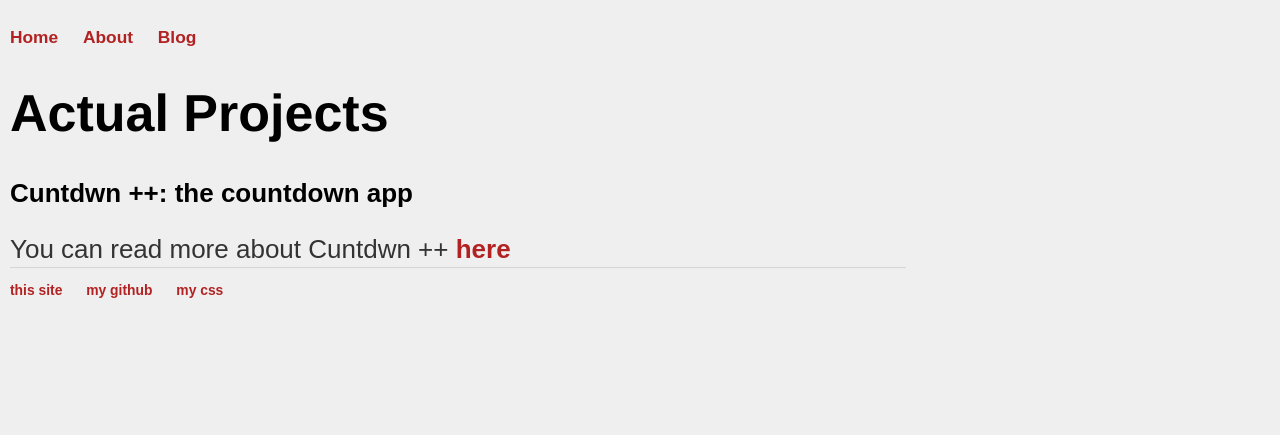
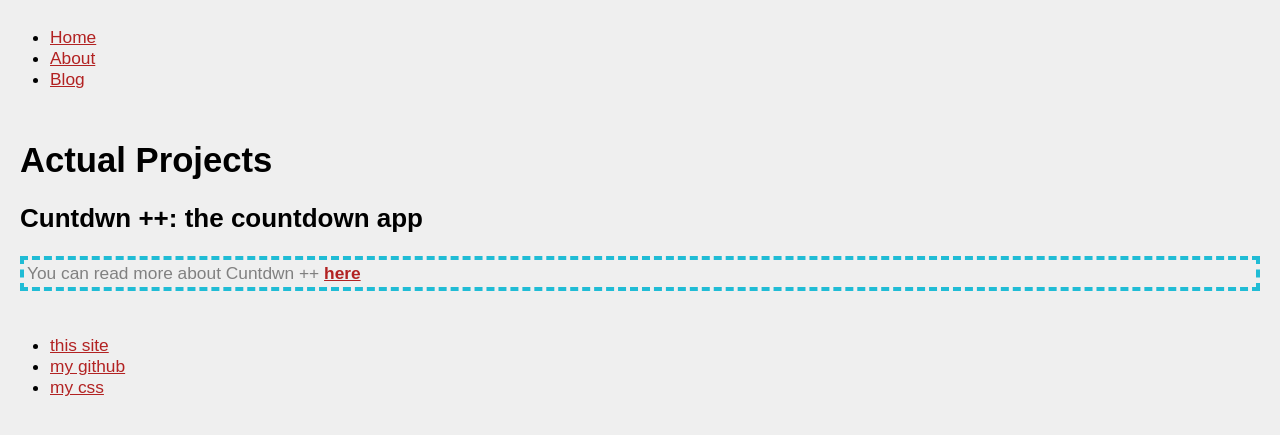
Before and after one commit to Samplasion/samplasion.github.iold, a Jekyll site: the page built from projectsiOS/index.md, in a window 1280 px wide. Shown: the top 435 px of the page. Built offline with Jekyll 4.4.1, drawn with Linux system fonts in a browser that asks for light colours; a script that is not in the unit is left out.

Commit message:
Update main.css

```diff
--- a/css/main.css
+++ b/css/main.css
@@ -1,207 +1,13 @@
-body {
-      margin: 60px auto;
-      width: 70%;
-      background-color: white;
- +    font-family: 'Arial';
-  }
-  nav ul, footer ul {
-      font-family:'Helvetica', 'Arial', 'Sans-Serif';
-     padding: 0px;
-     list-style: none;
-     font-weight: bold;
- }
- nav ul li, footer ul li {
-     display: inline;
-     margin-right: 20px;
- }
- a {
-     text-font: 'Arial';
-     text-decoration: none;
-     color: firebrick;
- }
- a:hover {
-     text-font: 'Arial';
-     text-decoration: underline;
- }
- h1 {
-     font-size: 3em;
-     font-family:'Helvetica', 'Arial', 'Sans-Serif';
-     font-color: #afafaf;
- }
- h2 {
-     font-family: 'Arial';
- }
- h3 {
-     font-family: 'Arial';
- }
- p1 {
-     font-family: 'Arial';
- }
- p {
-     font-size: 1.5em;
-     font-color: #afafaf;
-     font-family: 'Arial';
-     line-height: 1.4em;
-     color: #333;
- }
-.warn {
-	border: 5px 5px 5px 5px #e65c00;
-	border-radius: 20px;
-	background-color: #cc5200;
-	font-color: white;
-	word-wrap: break-word;
+p {
+  color: gray;
 }
-.info {
-	border: 5px 5px 5px 5px blue;
-	border-radius: 20px;
-	background-color: blue;
-	font-color: white;
-	word-wrap: break-word;
-}
- footer {
-     border-top: 1px solid #d5d5d5;
-     font-size: .8em;
- }
-
- ul.posts {
-     text-font: 'Arial';
-     margin: 20px auto 40px;
-     font-size: 1.5em;
- }
-
-  ul.posts li {
-      list-style: none;
- +    font-family: 'Arial';
-  }
-.float-left-area  {
-		  width: 70%;
-		  float: left;
-		  }
-
-.float-right-area {
-		  width: 30%;
-		  float: left;
-		  }
-
-.inner-left	  {
-		  padding: 5px 5px 5px 5px;
-		  margin-right: 10px;
-		  border: #999999 1px solid;
-		  min-height: 60px;
-		  }
-
-.inner-right	  {
-		  font-size: 11px;
-		  padding: 5px 5px 5px 5px;
-		  border: #999999 1px solid;
-		  min-height: 60px;
-		  }
-
-.clear-floated	  { clear: both; height: 1px; font-size: 1px; line-height: 1px; padding: 0; margin: 0; }
-
-/* ==========================================================================
-   NOTICE TEXT BLOCKS
-   ========================================================================== */
-/**
- *  Default Kramdown usage (no indents!):
- *  <div class="notice" markdown="1">
- *  #### Headline for the Notice
- *  Text for the notice
- *  </div>
- */
-
-@mixin notice($notice-color) {
-  margin: 2em 0 !important;  /* override*/
-  padding: 1em;
-  font-family: $global-font-family;
-  font-size: $type-size-6 !important;
-  font-weight: bold;
-  text-indent: initial; /* override*/
-  background-color: mix($body-color, $notice-color, 45%);
-  border-radius: $border-radius;
-  box-shadow: 0 1px 1px rgba($notice-color, 0.25);
-
-  h4 {
-    margin-top: 0 !important; /* override*/
-    margin-bottom: 0.75em;
-  }
-
-  @at-root .page__content #{&} h4 {
-    /* using at-root to override .page-content h4 font size*/
-    margin-bottom: 0;
-    font-size: 1em;
-  }
-
-  p {
-    &:last-child {
-      margin-bottom: 0 !important; /* override*/
-    }
-  }
-
-  h4 + p {
-    /* remove space above paragraphs that appear directly after notice headline*/
-    margin-top: 0;
-    padding-top: 0;
-  }
-
-  a {
-    color: mix(#fff, $notice-color, 30%);
-    text-decoration: none;
-
-    &:hover {
-      text-decoration: underline;
-    }
-  }
-
-  ul {
-    &:last-child {
-      margin-bottom: 0; /* override*/
-    }
-  }
-}
-
-/* Default notice */
-
-.notice {
-  @include notice($nord3);
-}
-
-/* Primary notice */
-
-.notice--primary {
-  @include notice($nord8);
-}
-
-/* Info notice */
-
-.notice--info {
-  @include notice($info-color);
-}
-
-/* Warning notice */
-
-.notice--warning {
-  @include notice($warning-color);
-}
-
-/* Success notice */
-
-.notice--success {
-  @include notice($success-color);
-}
-
-/* Danger notice */
-
-.notice--danger {
-  @include notice($danger-color);
-}
-
-#test {
-  color: gray;
+ul {
+   font-family: Futura, Arial;
 }
 div {
   border-radius: 4px;
   font-family: Arial, sans-serif;
+  padding: 10px;
 }
 .code {
   color: black;
@@ -259,8 +65,9 @@ h3 span {
    font-family: Futura, Arial;
 }
 p {
-	padding: 0;
-	margin: 0;
+	border: 4px dashed #20bcd5;
+	padding: 3px;
+   font-family: Futura, Arial;
 }
 .img-circle {
 	border: 3px solid white;
@@ -272,9 +79,7 @@ p {
 	margin-bottom: 10px;
 	border-radius: 10px;
 }
-li {
-   font-family: Arial;
-}
+a { color: firebrick;}
 .warn {
   background: linear-gradient(red, yellow);
   border-radius: 8px;
@@ -290,98 +95,38 @@ margin-bottom: 10px;
   border-radius: 8px;
 margin-bottom: 10px;
 }
-#myProgress {
-    width: 50%;
-    background-color: grey;
-}
-#myBar {
-    width: 5%;
-    height: 30px;
-    background-color: #4CAF50;
-    text-align: center;
-/* To center it horizontally (if you want) */
-    line-height: 30px;
-/* To center it vertically */
-    color: white;
-}
-/* === ANIMATED BUTTON === */
-
-.button {
-  border-radius: 4px;
-  background-color: #f4511e;
-  border: none;
-  color: #FFFFFF;
-  text-align: center;
-  font-size: 28px;
-  padding: 20px;
-  width: 400px;
-  transition: all 0.5s;
-  cursor: pointer;
-  margin: 5px;
+/* Style the tab */
+div.tab {
+    overflow: hidden;
+    border: 1px solid #ccc;
+    background-color: #f1f1f1;
 }
 
-.button span {
-  cursor: pointer;
-  display: inline-block;
-  position: relative;
-  transition: 0.5s;
+/* Style the buttons inside the tab */
+div.tab button {
+    background-color: inherit;
+    float: left;
+    border: none;
+    outline: none;
+    cursor: pointer;
+    padding: 14px 16px;
+    transition: 0.3s;
 }
 
-.button span:after {
-  content: '\00bb';
-  position: absolute;
-  opacity: 0;
-  top: 0;
-  right: -20px;
-  transition: 0.5s;
+/* Change background color of buttons on hover */
+div.tab button:hover {
+    background-color: #ddd;
 }
 
-.button:hover span {
-  padding-right: 25px;
+/* Create an active/current tablink class */
+div.tab button.active {
+    background-color: #ccc;
 }
 
-.button:hover span:after {
-  opacity: 1;
-  right: 0;
+/* Style the tab content */
+.tabcontent {
+    display: none;
+    padding: 6px 12px;
+    border: 1px solid #ccc;
+    border-top: none;
 }
-
-/*========================*/
-
-#slidecontainer {
-    width: 100%; /* Width of the outside container */
-}
-
-/* The slider itself */
-.slider {
-    -webkit-appearance: none;  /* Override default CSS styles */
-    appearance: none;
-    width: 100%; /* Full-width */
-    height: 25px; /* Specified height */
-    background: #d3d3d3; /* Grey background */
-    outline: none; /* Remove outline */
-    opacity: 0.7; /* Set transparency (for mouse-over effects on hover) */
-    -webkit-transition: .2s; /* 0.2 seconds transition on hover */
-    transition: opacity .2s;
-}
-
-/* Mouse-over effects */
-.slider:hover {
-    opacity: 1; /* Fully shown on mouse-over */
-}
-
-/* The slider handle (use webkit (Chrome, Opera, Safari, Edge) and moz (Firefox) to override default look) */
-.slider::-webkit-slider-thumb {
-    -webkit-appearance: none; /* Override default look */
-    appearance: none;
-    width: 25px; /* Set a specific slider handle width */
-    height: 25px; /* Slider handle height */
-    background: #4CAF50; /* Green background */
-    cursor: pointer; /* Cursor on hover */
-}
-
-.slider::-moz-range-thumb {
-    width: 25px; /* Set a specific slider handle width */
-    height: 25px; /* Slider handle height */
-    background: #4CAF50; /* Green background */
-    cursor: pointer; /* Cursor on hover */
-}
```
